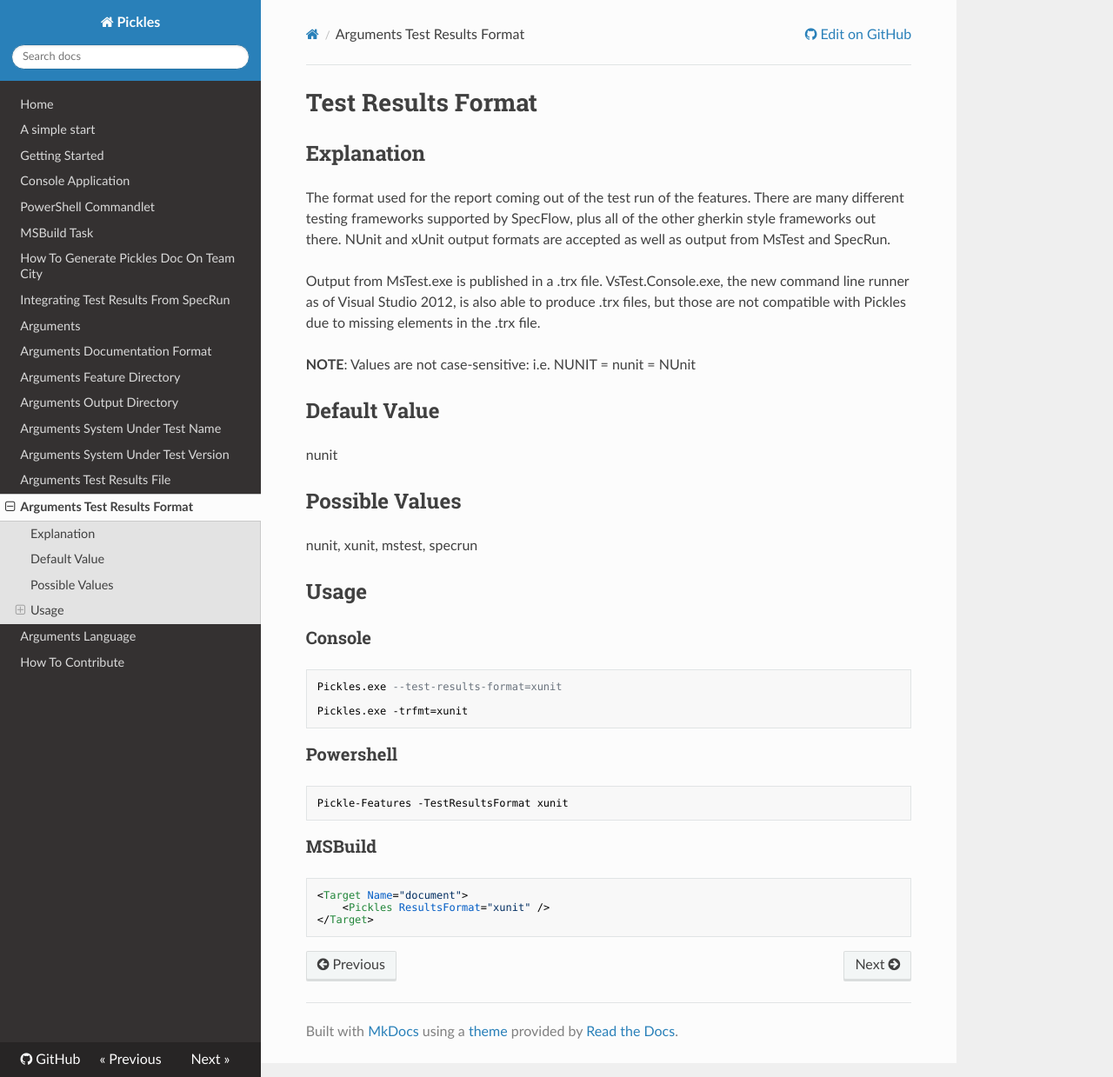
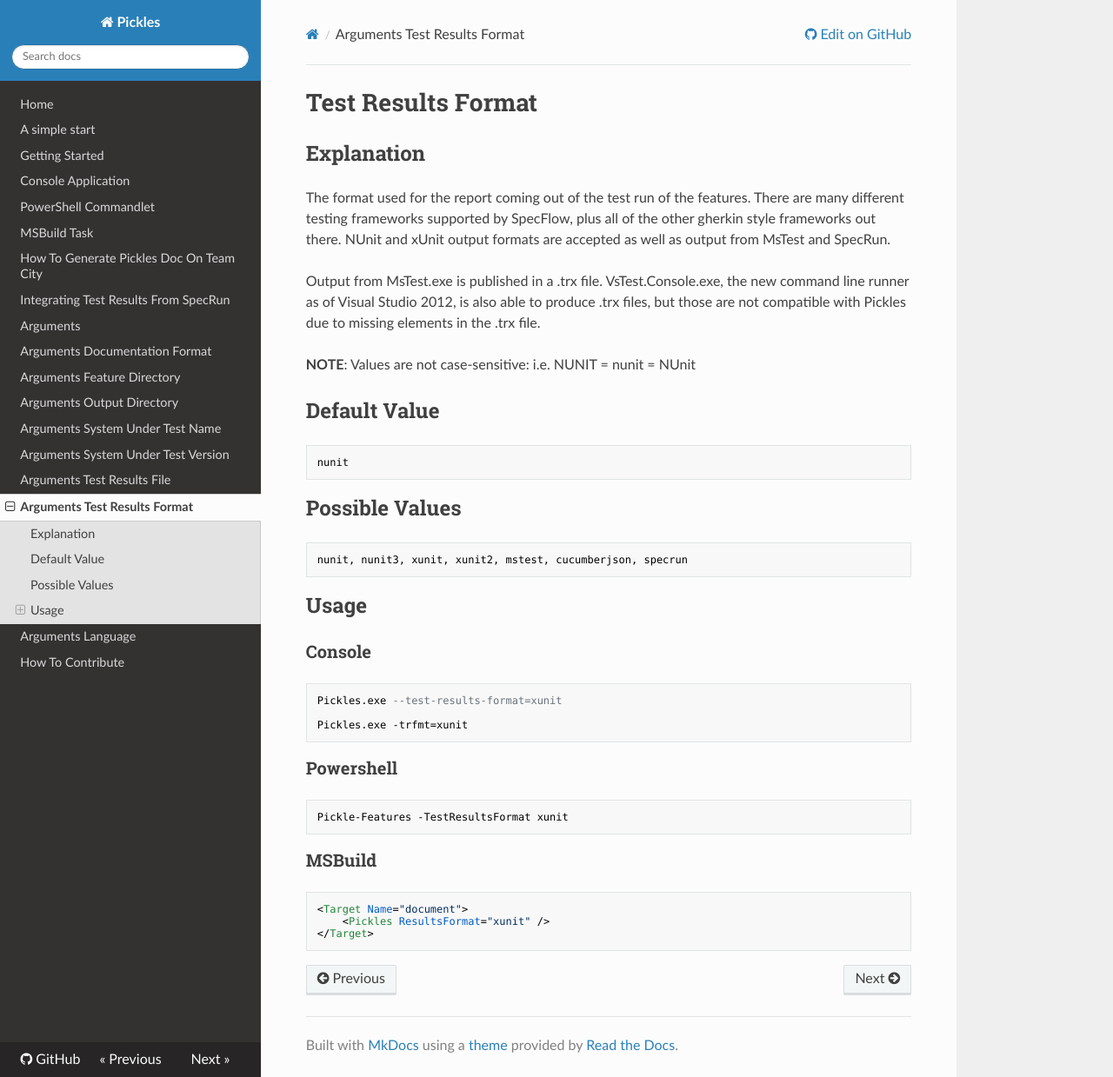
Before and after one commit to picklesdoc/docs, an MkDocs documentation site: the page built from docs/ArgumentsTestResultsFormat.md, in a window 1280 px wide and 1239 px high. Shown: the whole window at 87% size. Built offline with MkDocs 1.6.1, drawn with Linux system fonts in a browser that asks for light colours; nearby versions of some CDN libraries; old or Windows-style settings are respelled for this version of MkDocs.

Commit message:
Update test result formats

```diff
--- a/docs/ArgumentsTestResultsFormat.md
+++ b/docs/ArgumentsTestResultsFormat.md
@@ -12,11 +12,11 @@ Output from MsTest.exe is published in a .trx file. VsTest.Console.exe, the new
 
 ## Default Value
 
-nunit
+    nunit
 
 ## Possible Values
 
-nunit, xunit, mstest, specrun
+    nunit, nunit3, xunit, xunit2, mstest, cucumberjson, specrun
 
 ## Usage
 
```
